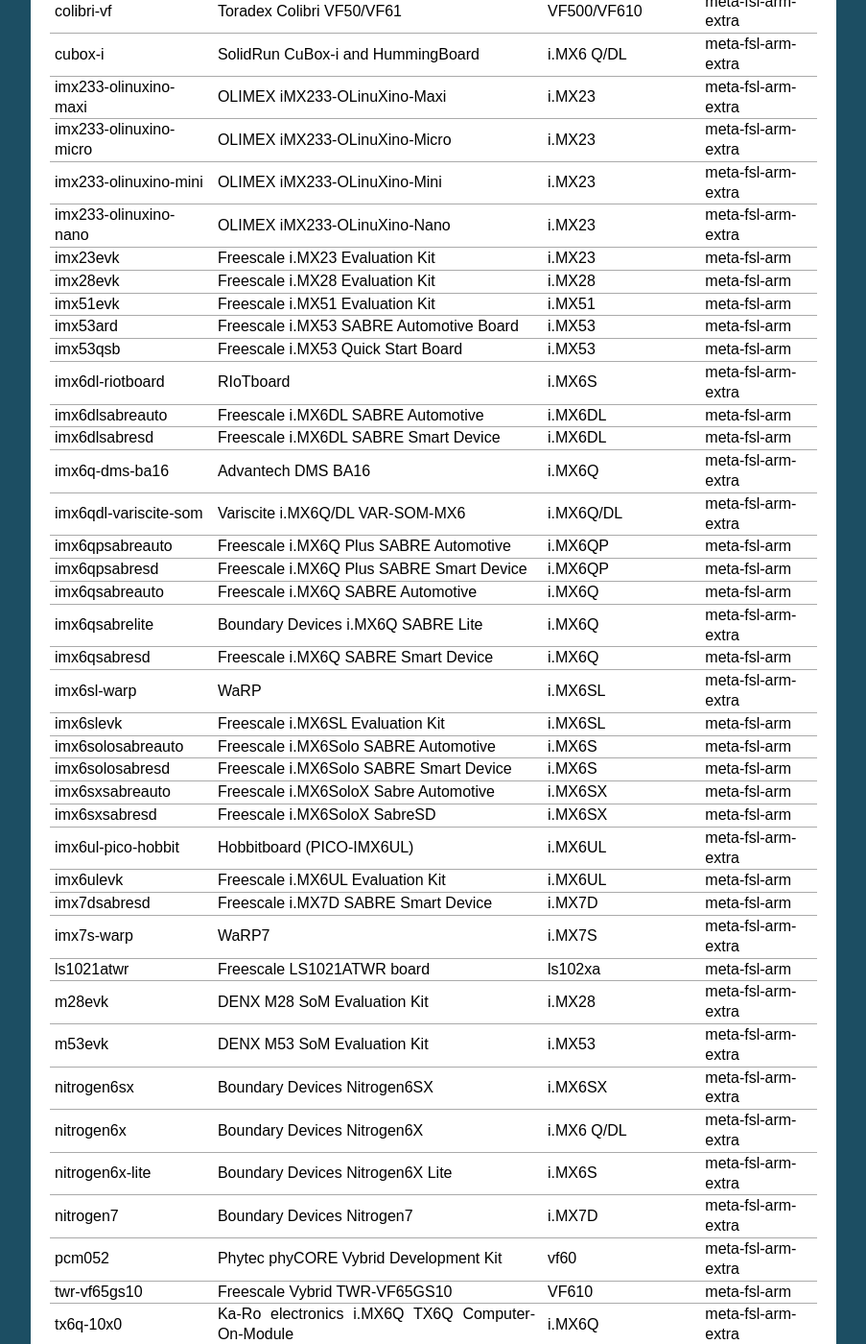
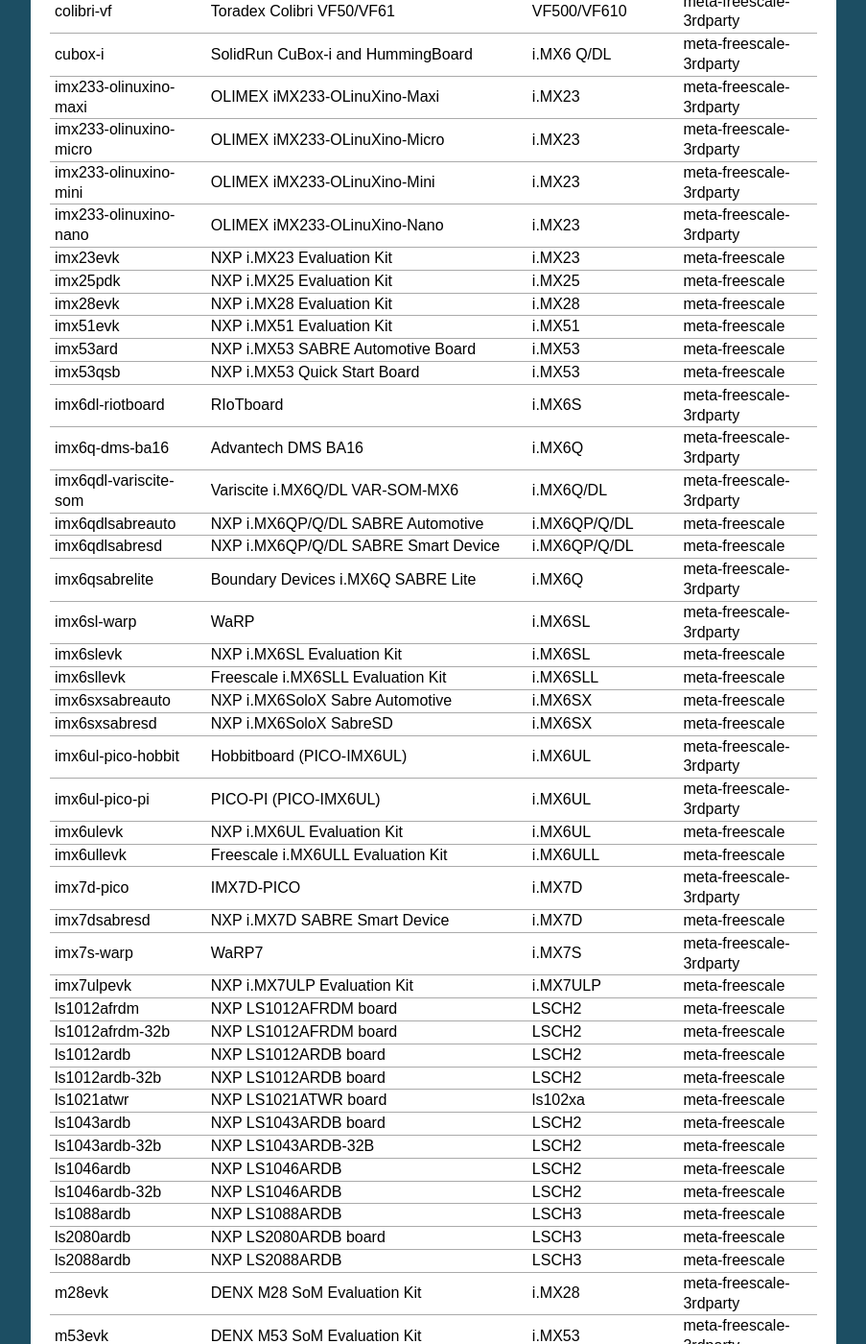
Before and after one commit to Freescale/Documentation, a Sphinx documentation site: the page built from user-guide/source/machines.rst, in a window 1280 px wide and 1400 px high, scrolled down 736 px. Shown: the whole window at 96% size, without its empty margins (198-1101 px from the left). Built offline with Sphinx 7.4.7, drawn with Linux system fonts in a browser that asks for light colours; some of the changed text lies outside the part shown.

Commit message:
Use release-notes machine-list.inc In user-guide
The user-guide gets little attention compared to the release notes.
Frequently the correct list of supported machines is visible in the
release notes but the user-guide is left very out of date.  This change
switches to using the machine-list.inc file in the release directory in
both documents to help ensure the user-guide stays up to date.

This issue is described in GitHub Issue #28

Signed-off-by: Thomas A. F. Thorne <TafThorne@GoogleMail.com>

```diff
--- a/user-guide/source/machine-list.inc
+++ /dev/null
@@ -1,65 +0,0 @@
-======================  ==================================================  =======================  ==================
-       Machine                                 Name                                   SoC                  Layer
-======================  ==================================================  =======================  ==================
-apalis-imx6             Toradex Apalis iMX6Q/D                              i.MX6                    meta-fsl-arm-extra
-cfa10036                Crystalfontz CFA-10036                              i.MX28                   meta-fsl-arm-extra
-cfa10037                Crystalfontz CFA-10037                              i.MX28                   meta-fsl-arm-extra
-cfa10049                Crystalfontz CFA-10049                              i.MX28                   meta-fsl-arm-extra
-cfa10055                Crystalfontz CFA-10055                              i.MX28                   meta-fsl-arm-extra
-cfa10056                Crystalfontz CFA-10056                              i.MX28                   meta-fsl-arm-extra
-cfa10057                Crystalfontz CFA-10057                              i.MX28                   meta-fsl-arm-extra
-cfa10058                Crystalfontz CFA-10058                              i.MX28                   meta-fsl-arm-extra
-cgtqmx6                 Congatec QMX6 Evaluation board                      i.MX6 Q/DL               meta-fsl-arm-extra
-cm-fx6                  CompuLab CM-FX6                                     i.MX6 Q/DL               meta-fsl-arm-extra
-colibri-imx6            Toradex Colibri iMX6DL/S                            i.MX6 DL/S               meta-fsl-arm-extra
-colibri-imx7            Toradex Colibri iMX7D/S                             i.MX 7Dual / i.MX 7Solo  meta-fsl-arm-extra
-colibri-vf              Toradex Colibri VF50/VF61                           VF500/VF610              meta-fsl-arm-extra
-cubox-i                 SolidRun CuBox-i and HummingBoard                   i.MX6 Q/DL               meta-fsl-arm-extra
-imx233-olinuxino-maxi   OLIMEX iMX233-OLinuXino-Maxi                        i.MX23                   meta-fsl-arm-extra
-imx233-olinuxino-micro  OLIMEX iMX233-OLinuXino-Micro                       i.MX23                   meta-fsl-arm-extra
-imx233-olinuxino-mini   OLIMEX iMX233-OLinuXino-Mini                        i.MX23                   meta-fsl-arm-extra
-imx233-olinuxino-nano   OLIMEX iMX233-OLinuXino-Nano                        i.MX23                   meta-fsl-arm-extra
-imx23evk                Freescale i.MX23 Evaluation Kit                     i.MX23                   meta-fsl-arm
-imx28evk                Freescale i.MX28 Evaluation Kit                     i.MX28                   meta-fsl-arm
-imx51evk                Freescale i.MX51 Evaluation Kit                     i.MX51                   meta-fsl-arm
-imx53ard                Freescale i.MX53 SABRE Automotive Board             i.MX53                   meta-fsl-arm
-imx53qsb                Freescale i.MX53 Quick Start Board                  i.MX53                   meta-fsl-arm
-imx6dl-riotboard        RIoTboard                                           i.MX6S                   meta-fsl-arm-extra
-imx6dlsabreauto         Freescale i.MX6DL SABRE Automotive                  i.MX6DL                  meta-fsl-arm
-imx6dlsabresd           Freescale i.MX6DL SABRE Smart Device                i.MX6DL                  meta-fsl-arm
-imx6q-dms-ba16          Advantech DMS BA16                                  i.MX6Q                   meta-fsl-arm-extra
-imx6qdl-variscite-som   Variscite i.MX6Q/DL VAR-SOM-MX6                     i.MX6Q/DL                meta-fsl-arm-extra
-imx6qpsabreauto         Freescale i.MX6Q Plus SABRE Automotive              i.MX6QP                  meta-fsl-arm
-imx6qpsabresd           Freescale i.MX6Q Plus SABRE Smart Device            i.MX6QP                  meta-fsl-arm
-imx6qsabreauto          Freescale i.MX6Q SABRE Automotive                   i.MX6Q                   meta-fsl-arm
-imx6qsabrelite          Boundary Devices i.MX6Q SABRE Lite                  i.MX6Q                   meta-fsl-arm-extra
-imx6qsabresd            Freescale i.MX6Q SABRE Smart Device                 i.MX6Q                   meta-fsl-arm
-imx6sl-warp             WaRP                                                i.MX6SL                  meta-fsl-arm-extra
-imx6slevk               Freescale i.MX6SL Evaluation Kit                    i.MX6SL                  meta-fsl-arm
-imx6solosabreauto       Freescale i.MX6Solo SABRE Automotive                i.MX6S                   meta-fsl-arm
-imx6solosabresd         Freescale i.MX6Solo SABRE Smart Device              i.MX6S                   meta-fsl-arm
-imx6sxsabreauto         Freescale i.MX6SoloX Sabre Automotive               i.MX6SX                  meta-fsl-arm
-imx6sxsabresd           Freescale i.MX6SoloX SabreSD                        i.MX6SX                  meta-fsl-arm
-imx6ul-pico-hobbit      Hobbitboard (PICO-IMX6UL)                           i.MX6UL                  meta-fsl-arm-extra
-imx6ulevk               Freescale i.MX6UL Evaluation Kit                    i.MX6UL                  meta-fsl-arm
-imx7dsabresd            Freescale i.MX7D SABRE Smart Device                 i.MX7D                   meta-fsl-arm
-imx7s-warp              WaRP7                                               i.MX7S                   meta-fsl-arm-extra
-ls1021atwr              Freescale LS1021ATWR board                          ls102xa                  meta-fsl-arm
-m28evk                  DENX M28 SoM Evaluation Kit                         i.MX28                   meta-fsl-arm-extra
-m53evk                  DENX M53 SoM Evaluation Kit                         i.MX53                   meta-fsl-arm-extra
-nitrogen6sx             Boundary Devices Nitrogen6SX                        i.MX6SX                  meta-fsl-arm-extra
-nitrogen6x              Boundary Devices Nitrogen6X                         i.MX6 Q/DL               meta-fsl-arm-extra
-nitrogen6x-lite         Boundary Devices Nitrogen6X Lite                    i.MX6S                   meta-fsl-arm-extra
-nitrogen7               Boundary Devices Nitrogen7                          i.MX7D                   meta-fsl-arm-extra
-pcm052                  Phytec phyCORE Vybrid Development Kit               vf60                     meta-fsl-arm-extra
-twr-vf65gs10            Freescale Vybrid TWR-VF65GS10                       VF610                    meta-fsl-arm
-tx6q-10x0               Ka-Ro electronics i.MX6Q TX6Q Computer-On-Module    i.MX6Q                   meta-fsl-arm-extra
-tx6q-11x0               Ka-Ro electronics i.MX6Q TX6Q Computer-On-Module    i.MX6Q                   meta-fsl-arm-extra
-tx6s-8034               Ka-Ro electronics i.MX6S TX6S Computer-On-Module    i.MX6S                   meta-fsl-arm-extra
-tx6s-8035               Ka-Ro electronics i.MX6S TX6S Computer-On-Module    i.MX6S                   meta-fsl-arm-extra
-tx6u-8033               Ka-Ro electronics i.MX6DL TX6DL Computer-On-Module  i.MX6DL                  meta-fsl-arm-extra
-tx6u-80x0               Ka-Ro electronics i.MX6DL TX6DL Computer-On-Module  i.MX6DL                  meta-fsl-arm-extra
-tx6u-81x0               Ka-Ro electronics i.MX6DL TX6DL Computer-On-Module  i.MX6DL                  meta-fsl-arm-extra
-ventana                 i.MX6Q/DL Ventana Platform                          i.MX6Q/DL                meta-fsl-arm-extra
-wandboard               Wandboard i.MX6 Wandboard Quad/Dual/Solo            i.MX6Q/DL                meta-fsl-arm-extra
-======================  ==================================================  =======================  ==================
--- a/user-guide/source/machines.rst
+++ b/user-guide/source/machines.rst
@@ -10,4 +10,4 @@
 .. tabularcolumns:: c | p{5cm} | c | c
 .. table:: Supported machines
 
-   .. include:: machine-list.inc
+   .. include:: ../../release-notes/source/machine-list.inc
```
